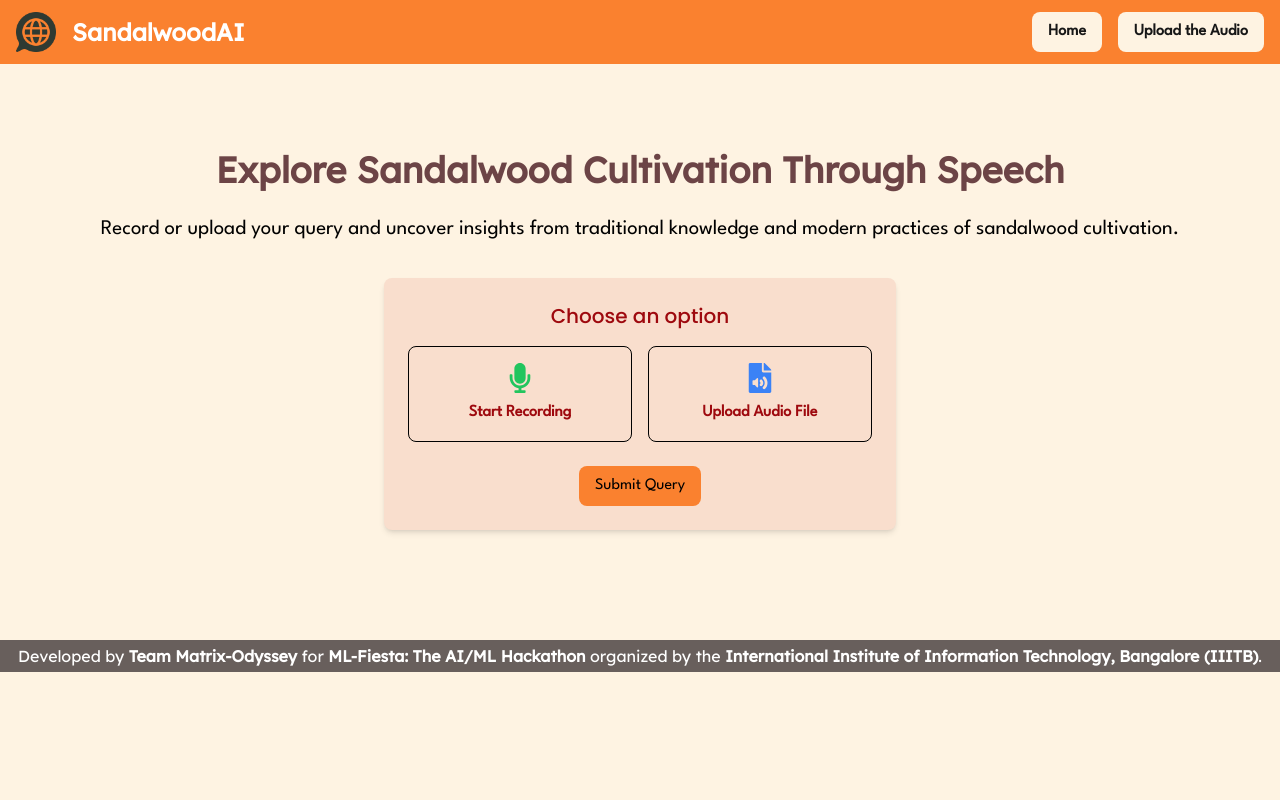
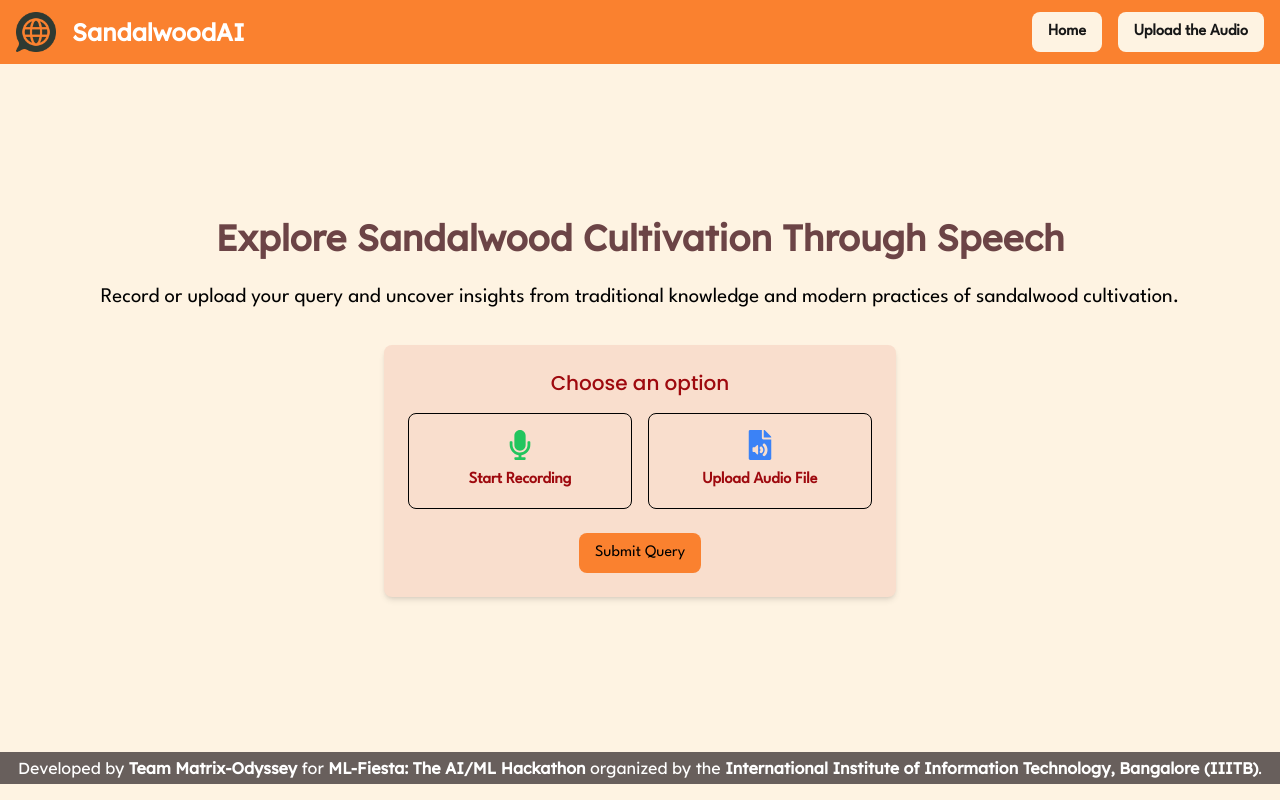
Before and after one commit to fromjyce/SandalwoodASR-Pipeline, a Next.js app in the folder frontend/: page /speechtotext in a window 1280 px wide. Built offline with nearby package versions, Linux system fonts and the light colour scheme.

Commit message:
mod style

```diff
--- a/frontend/app/globals.css
+++ b/frontend/app/globals.css
@@ -102,12 +102,12 @@ body {
 }
 
 .stt-spacer-top {
-  height: 3.9rem;
+  height: 8.1rem;
   background: #FEF3E2;
 }
 
 .stt-spacer-bottom {
-  height: 5.4rem;
+  height: 8.2rem;
   background: #FEF3E2;
 }
 
```
